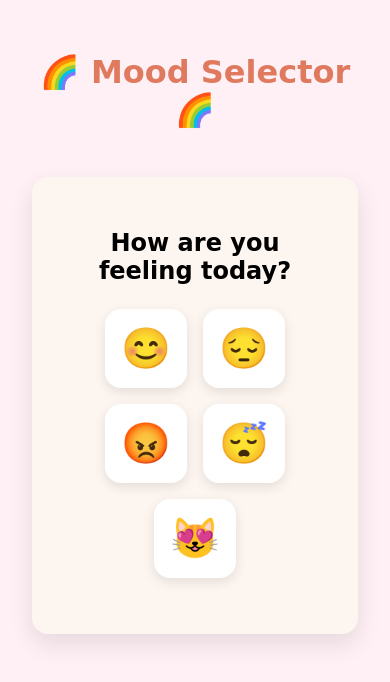
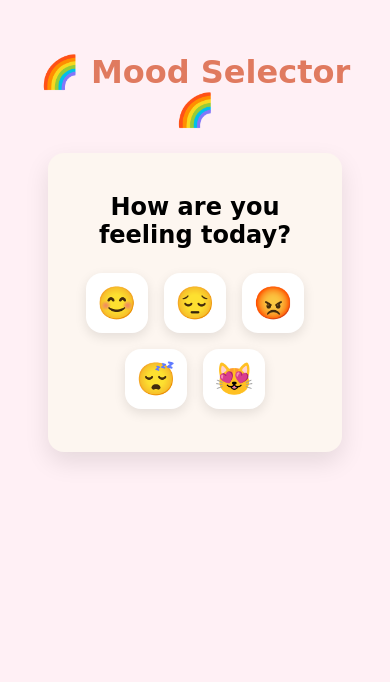
Before and after one commit to vitoriakotowski/devops-assignment, a React (Create React App) app: page / in a window 390 px wide. Shown: the top 682 px of the page. Built offline with nearby package versions, Linux system fonts and the light colour scheme.

Commit message:
add more styling and responsiveness

```diff
--- a/src/App.css
+++ b/src/App.css
@@ -10,4 +10,5 @@
 .app-title {
   font-size: 2rem;
   color: #e07a5f;
+  margin-bottom: 1rem;
 }
--- a/src/MoodSelector.css
+++ b/src/MoodSelector.css
@@ -1,4 +1,3 @@
-/* src/MoodSelector.css */
 .mood-container {
   text-align: center;
   padding: 2rem;
@@ -7,6 +6,7 @@
   max-width: 600px;
   margin: 3rem auto;
   box-shadow: 0 10px 25px rgba(0, 0, 0, 0.1);
+  transition: all 0.3s ease;
 }
 
 .emoji-list {
@@ -25,15 +25,47 @@
   padding: 1rem;
   box-shadow: 0 4px 12px rgba(0, 0, 0, 0.1);
   cursor: pointer;
-  transition: transform 0.2s;
+  transition: transform 0.2s, box-shadow 0.2s;
 }
 
-.emoji-btn:hover {
+.emoji-btn:hover,
+.emoji-btn:focus {
   transform: scale(1.1);
+  box-shadow: 0 6px 16px rgba(0, 0, 0, 0.15);
+  outline: none;
 }
 
 .mood-message {
   font-size: 1.2rem;
   margin-top: 1rem;
   color: #555;
+  animation: fadeIn 0.3s ease-in-out;
 }
+
+@keyframes fadeIn {
+  from {
+    opacity: 0;
+    transform: translateY(10px);
+  }
+  to {
+    opacity: 1;
+    transform: translateY(0);
+  }
+}
+
+/* Responsive layout for small screens */
+@media (max-width: 480px) {
+  .emoji-btn {
+    font-size: 2rem;
+    padding: 0.7rem;
+  }
+
+  .mood-container {
+    padding: 1.2rem;
+    margin: 1.5rem 1rem;
+  }
+
+  .mood-message {
+    font-size: 1rem;
+  }
+}
```
